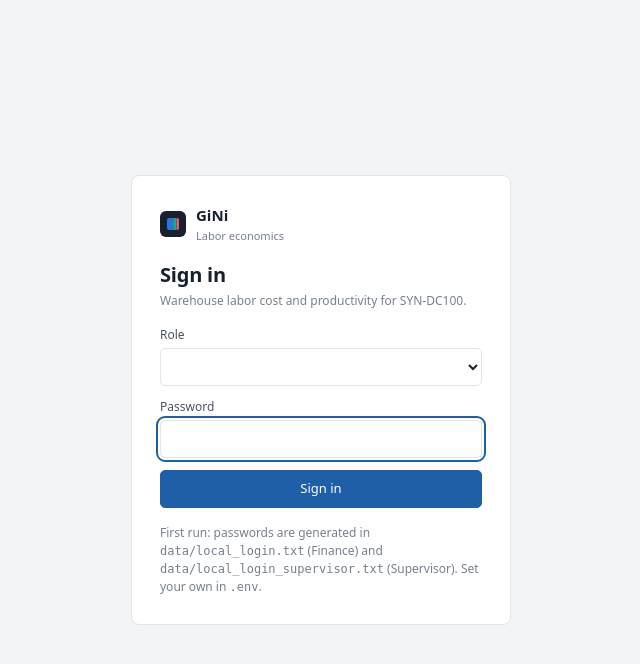
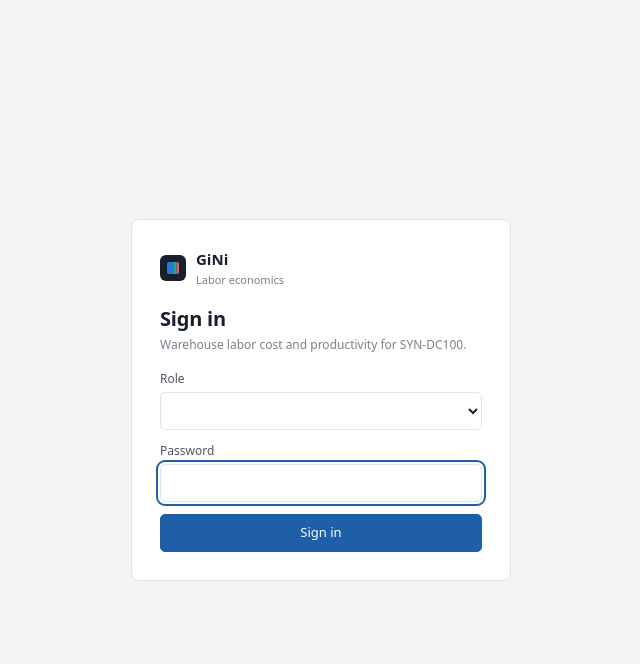
Before and after one commit to Roopa-KR/Unified-Labor-Cost-Model, a Flask app: page /login in a window 1280 px wide. Shown: the top 664 px of the page, without its empty margins (319-959 px from the left). Run offline with Flask 3, Linux system fonts and the light colour scheme; lists and menus that the app fills with data are empty; parts of the project's set-up code (start-up, migrations or seed data) failed here and were passed over; some libraries are stand-ins or nearby versions.

Commit message:
Remove password hint from login page

```diff
--- a/templates/login.html
+++ b/templates/login.html
@@ -10,6 +10,5 @@
   {% if error %}<p class="error" role="alert">{{error}}</p>{% endif %}
   <button class="primary">Sign in</button>
  </form>
- <p class="muted" style="margin-top:16px">First run: passwords are generated in <code>data/local_login.txt</code> (Finance) and <code>data/local_login_supervisor.txt</code> (Supervisor). Set your own in <code>.env</code>.</p>
 </div></div>
 {% endblock %}
```
